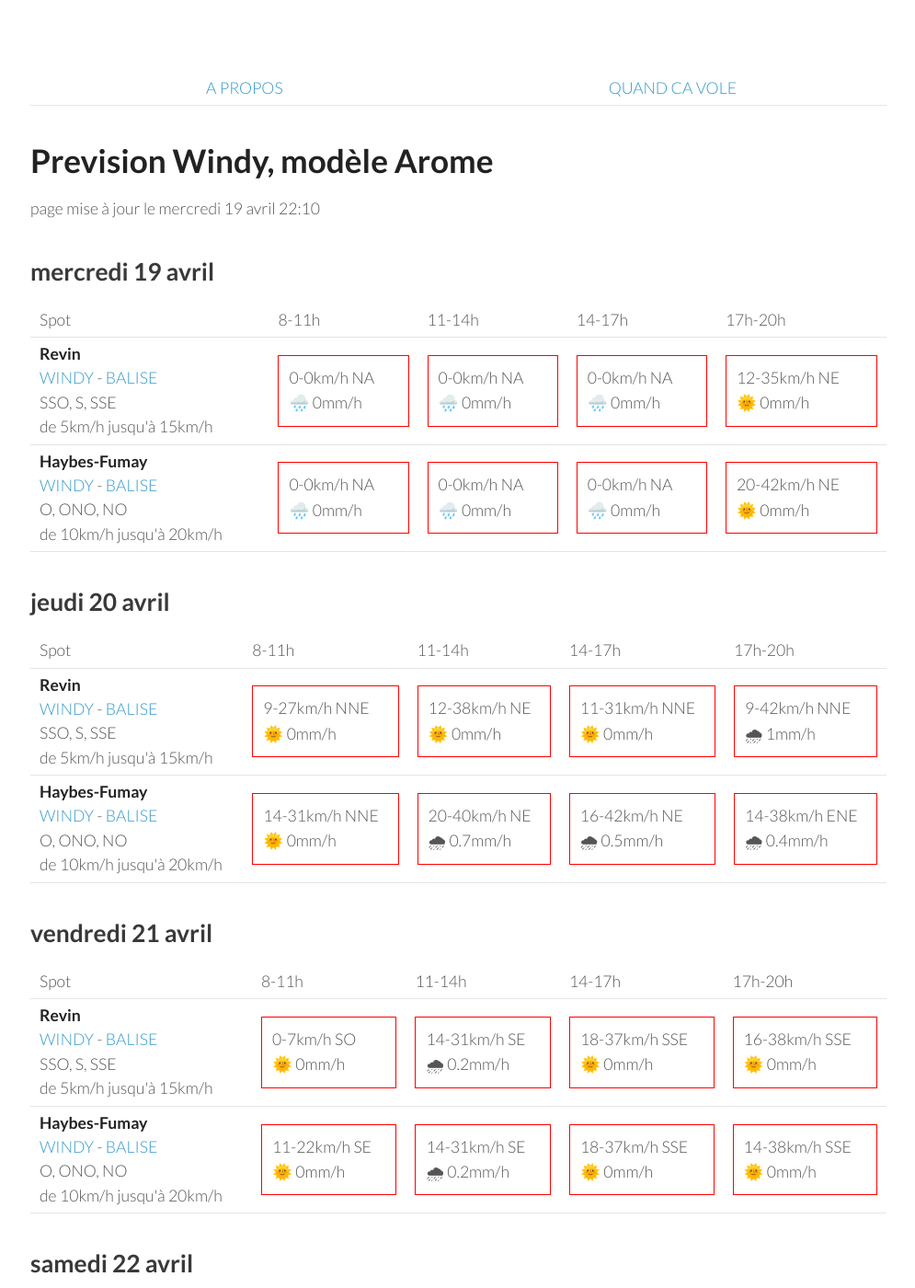
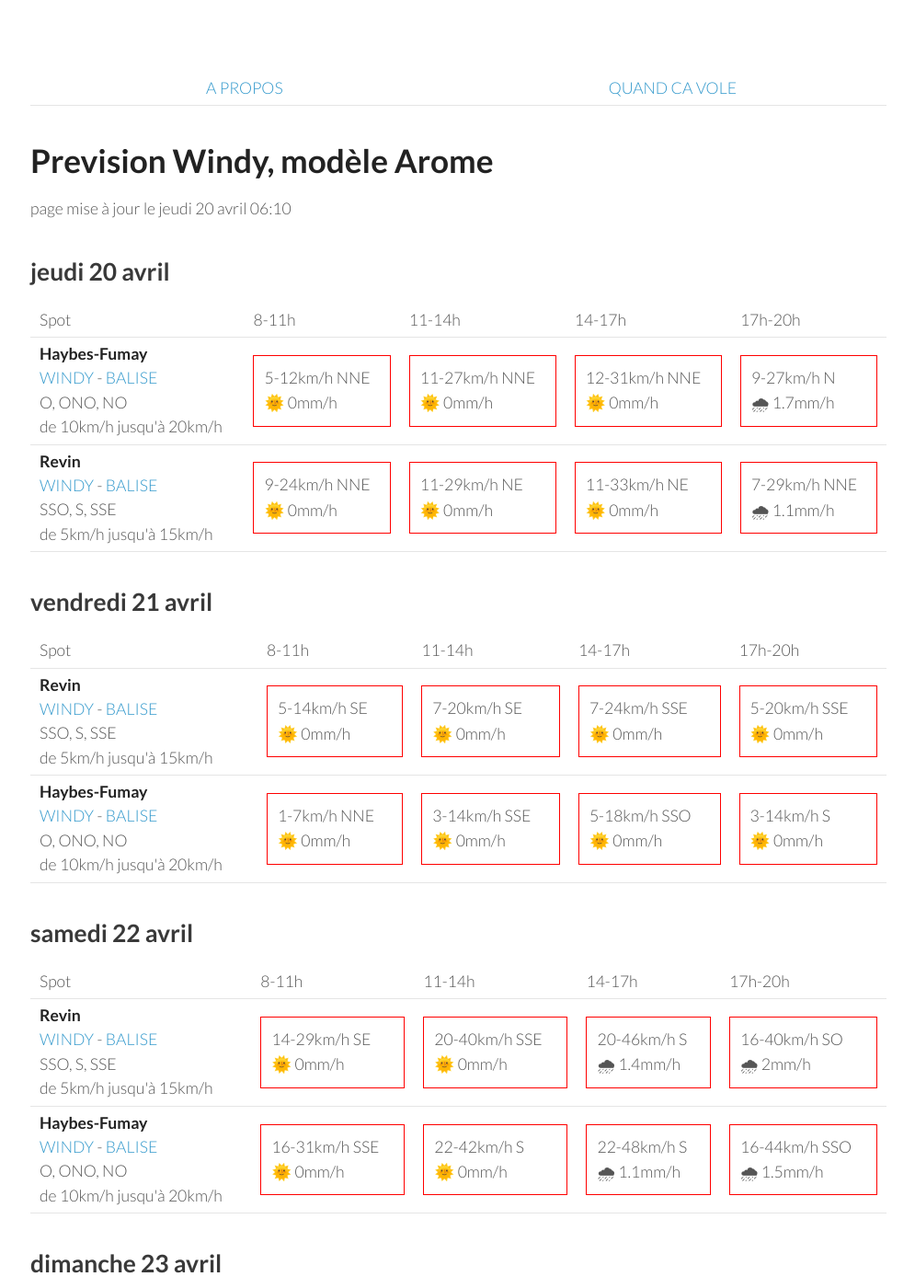
Before and after one commit to parapente-dans-le-nord/parapente-dans-le-nord.github.io, a Jekyll site: the page built from ardennes.markdown, in a window 1280 px wide and 1400 px high. Shown: the whole window at 92% size, without its empty margins (25-1020 px from the left). Built offline with Jekyll 4.4.1, drawn with Linux system fonts in a browser that asks for light colours; some of the changed text lies outside the part shown.

Commit message:
update index.markdown

```diff
--- a/ardennes.markdown
+++ b/ardennes.markdown
@@ -7,42 +7,8 @@ title:  "Tous les spots"
 {: .links}
 
 # Prevision Windy, modèle Arome
-page mise à jour le mercredi 19 avril 22:10
+page mise à jour le jeudi 20 avril 06:10
 
-## mercredi 19 avril
-
-{::nomarkdown}
-<table>
-  <tbody>
-    <tr>
-      <td>Spot</td>
-      <td>8-11h</td>
-      <td>11-14h</td>
-      <td>14-17h</td>
-      <td>17h-20h</td>
-    </tr>
-<tr>
-        <td><strong>Revin</strong><br><a href="https://windy.com/49.948/4.625?49.543,4.625,8">WINDY</a> - <span class=""><a href="http://www.balisemeteo.com/balise.php?idBalise=5019">BALISE</a> </span><br> <span class="vent-favorable">SSO, S, SSE</span><br><span class="force-vent">de 5km/h jusqu'à 15km/h</span> </td>
-
-            <td><div class="not-flyable"><p>0-0km/h NA</p><p>🌧️ 0mm/h</p></div></td>
-            <td><div class="not-flyable"><p>0-0km/h NA</p><p>🌧️ 0mm/h</p></div></td>
-            <td><div class="not-flyable"><p>0-0km/h NA</p><p>🌧️ 0mm/h</p></div></td>
-            <td><div class="not-flyable"><p>12-35km/h NE</p><p>🌞 0mm/h</p></div></td>
-
-    </tr>
-<tr>
-        <td><strong>Haybes-Fumay</strong><br><a href="https://windy.com/49.998/4.715?49.913,4.738,10">WINDY</a> - <span class=""><a href="http://www.balisemeteo.com/balise.php?idBalise=104">BALISE</a> </span><br> <span class="vent-favorable">O, ONO, NO</span><br><span class="force-vent">de 10km/h jusqu'à 20km/h</span> </td>
-
-            <td><div class="not-flyable"><p>0-0km/h NA</p><p>🌧️ 0mm/h</p></div></td>
-            <td><div class="not-flyable"><p>0-0km/h NA</p><p>🌧️ 0mm/h</p></div></td>
-            <td><div class="not-flyable"><p>0-0km/h NA</p><p>🌧️ 0mm/h</p></div></td>
-            <td><div class="not-flyable"><p>20-42km/h NE</p><p>🌞 0mm/h</p></div></td>
-
-    </tr>
-
-</tbody>
-</table>
-{:/}
 ## jeudi 20 avril
 
 {::nomarkdown}
@@ -56,22 +22,22 @@ page mise à jour le mercredi 19 avril 22:10
       <td>17h-20h</td>
     </tr>
 <tr>
-        <td><strong>Revin</strong><br><a href="https://windy.com/49.948/4.625?49.543,4.625,8">WINDY</a> - <span class=""><a href="http://www.balisemeteo.com/balise.php?idBalise=5019">BALISE</a> </span><br> <span class="vent-favorable">SSO, S, SSE</span><br><span class="force-vent">de 5km/h jusqu'à 15km/h</span> </td>
+        <td><strong>Haybes-Fumay</strong><br><a href="https://windy.com/49.998/4.715?49.913,4.738,10">WINDY</a> - <span class=""><a href="http://www.balisemeteo.com/balise.php?idBalise=104">BALISE</a> </span><br> <span class="vent-favorable">O, ONO, NO</span><br><span class="force-vent">de 10km/h jusqu'à 20km/h</span> </td>
 
-            <td><div class="not-flyable"><p>9-27km/h NNE</p><p>🌞 0mm/h</p></div></td>
-            <td><div class="not-flyable"><p>12-38km/h NE</p><p>🌞 0mm/h</p></div></td>
-            <td><div class="not-flyable"><p>11-31km/h NNE</p><p>🌞 0mm/h</p></div></td>
-            <td><div class="not-flyable"><p>9-42km/h NNE</p><p>🌧 1mm/h</p></div></td>
+            <td><div class="not-flyable"><p>5-12km/h NNE</p><p>🌞 0mm/h</p></div></td>
+            <td><div class="not-flyable"><p>11-27km/h NNE</p><p>🌞 0mm/h</p></div></td>
+            <td><div class="not-flyable"><p>12-31km/h NNE</p><p>🌞 0mm/h</p></div></td>
+            <td><div class="not-flyable"><p>9-27km/h N</p><p>🌧 1.7mm/h</p></div></td>
 
 
     </tr>
 <tr>
-        <td><strong>Haybes-Fumay</strong><br><a href="https://windy.com/49.998/4.715?49.913,4.738,10">WINDY</a> - <span class=""><a href="http://www.balisemeteo.com/balise.php?idBalise=104">BALISE</a> </span><br> <span class="vent-favorable">O, ONO, NO</span><br><span class="force-vent">de 10km/h jusqu'à 20km/h</span> </td>
+        <td><strong>Revin</strong><br><a href="https://windy.com/49.948/4.625?49.543,4.625,8">WINDY</a> - <span class=""><a href="http://www.balisemeteo.com/balise.php?idBalise=5019">BALISE</a> </span><br> <span class="vent-favorable">SSO, S, SSE</span><br><span class="force-vent">de 5km/h jusqu'à 15km/h</span> </td>
 
-            <td><div class="not-flyable"><p>14-31km/h NNE</p><p>🌞 0mm/h</p></div></td>
-            <td><div class="not-flyable"><p>20-40km/h NE</p><p>🌧 0.7mm/h</p></div></td>
-            <td><div class="not-flyable"><p>16-42km/h NE</p><p>🌧 0.5mm/h</p></div></td>
-            <td><div class="not-flyable"><p>14-38km/h ENE</p><p>🌧 0.4mm/h</p></div></td>
+            <td><div class="not-flyable"><p>9-24km/h NNE</p><p>🌞 0mm/h</p></div></td>
+            <td><div class="not-flyable"><p>11-29km/h NE</p><p>🌞 0mm/h</p></div></td>
+            <td><div class="not-flyable"><p>11-33km/h NE</p><p>🌞 0mm/h</p></div></td>
+            <td><div class="not-flyable"><p>7-29km/h NNE</p><p>🌧 1.1mm/h</p></div></td>
 
 
     </tr>
@@ -94,20 +60,20 @@ page mise à jour le mercredi 19 avril 22:10
 <tr>
         <td><strong>Revin</strong><br><a href="https://windy.com/49.948/4.625?49.543,4.625,8">WINDY</a> - <span class=""><a href="http://www.balisemeteo.com/balise.php?idBalise=5019">BALISE</a> </span><br> <span class="vent-favorable">SSO, S, SSE</span><br><span class="force-vent">de 5km/h jusqu'à 15km/h</span> </td>
 
-            <td><div class="not-flyable"><p>0-7km/h SO</p><p>🌞 0mm/h</p></div></td>
-            <td><div class="not-flyable"><p>14-31km/h SE</p><p>🌧 0.2mm/h</p></div></td>
-            <td><div class="not-flyable"><p>18-37km/h SSE</p><p>🌞 0mm/h</p></div></td>
-            <td><div class="not-flyable"><p>16-38km/h SSE</p><p>🌞 0mm/h</p></div></td>
+            <td><div class="not-flyable"><p>5-14km/h SE</p><p>🌞 0mm/h</p></div></td>
+            <td><div class="not-flyable"><p>7-20km/h SE</p><p>🌞 0mm/h</p></div></td>
+            <td><div class="not-flyable"><p>7-24km/h SSE</p><p>🌞 0mm/h</p></div></td>
+            <td><div class="not-flyable"><p>5-20km/h SSE</p><p>🌞 0mm/h</p></div></td>
 
 
     </tr>
 <tr>
         <td><strong>Haybes-Fumay</strong><br><a href="https://windy.com/49.998/4.715?49.913,4.738,10">WINDY</a> - <span class=""><a href="http://www.balisemeteo.com/balise.php?idBalise=104">BALISE</a> </span><br> <span class="vent-favorable">O, ONO, NO</span><br><span class="force-vent">de 10km/h jusqu'à 20km/h</span> </td>
 
-            <td><div class="not-flyable"><p>11-22km/h SE</p><p>🌞 0mm/h</p></div></td>
-            <td><div class="not-flyable"><p>14-31km/h SE</p><p>🌧 0.2mm/h</p></div></td>
-            <td><div class="not-flyable"><p>18-37km/h SSE</p><p>🌞 0mm/h</p></div></td>
-            <td><div class="not-flyable"><p>14-38km/h SSE</p><p>🌞 0mm/h</p></div></td>
+            <td><div class="not-flyable"><p>1-7km/h NNE</p><p>🌞 0mm/h</p></div></td>
+            <td><div class="not-flyable"><p>3-14km/h SSE</p><p>🌞 0mm/h</p></div></td>
+            <td><div class="not-flyable"><p>5-18km/h SSO</p><p>🌞 0mm/h</p></div></td>
+            <td><div class="not-flyable"><p>3-14km/h S</p><p>🌞 0mm/h</p></div></td>
 
 
     </tr>
@@ -130,20 +96,20 @@ page mise à jour le mercredi 19 avril 22:10
 <tr>
         <td><strong>Revin</strong><br><a href="https://windy.com/49.948/4.625?49.543,4.625,8">WINDY</a> - <span class=""><a href="http://www.balisemeteo.com/balise.php?idBalise=5019">BALISE</a> </span><br> <span class="vent-favorable">SSO, S, SSE</span><br><span class="force-vent">de 5km/h jusqu'à 15km/h</span> </td>
 
-            <td><div class="not-flyable"><p>16-31km/h SE</p><p>🌞 0mm/h</p></div></td>
-            <td><div class="not-flyable"><p>20-42km/h SSE</p><p>🌞 0mm/h</p></div></td>
-            <td><div class="not-flyable"><p>29-55km/h S</p><p>🌧 0.8mm/h</p></div></td>
-            <td><div class="not-flyable"><p>35-74km/h SO</p><p>🌧 0.7mm/h</p></div></td>
+            <td><div class="not-flyable"><p>14-29km/h SE</p><p>🌞 0mm/h</p></div></td>
+            <td><div class="not-flyable"><p>20-40km/h SSE</p><p>🌞 0mm/h</p></div></td>
+            <td><div class="not-flyable"><p>20-46km/h S</p><p>🌧 1.4mm/h</p></div></td>
+            <td><div class="not-flyable"><p>16-40km/h SO</p><p>🌧 2mm/h</p></div></td>
 
 
     </tr>
 <tr>
         <td><strong>Haybes-Fumay</strong><br><a href="https://windy.com/49.998/4.715?49.913,4.738,10">WINDY</a> - <span class=""><a href="http://www.balisemeteo.com/balise.php?idBalise=104">BALISE</a> </span><br> <span class="vent-favorable">O, ONO, NO</span><br><span class="force-vent">de 10km/h jusqu'à 20km/h</span> </td>
 
-            <td><div class="not-flyable"><p>18-35km/h SSE</p><p>🌞 0mm/h</p></div></td>
-            <td><div class="not-flyable"><p>22-44km/h SSE</p><p>🌧 0.2mm/h</p></div></td>
-            <td><div class="not-flyable"><p>29-61km/h S</p><p>🌧 0.7mm/h</p></div></td>
-            <td><div class="not-flyable"><p>33-75km/h SO</p><p>🌧 0.4mm/h</p></div></td>
+            <td><div class="not-flyable"><p>16-31km/h SSE</p><p>🌞 0mm/h</p></div></td>
+            <td><div class="not-flyable"><p>22-42km/h S</p><p>🌞 0mm/h</p></div></td>
+            <td><div class="not-flyable"><p>22-48km/h S</p><p>🌧 1.1mm/h</p></div></td>
+            <td><div class="not-flyable"><p>16-44km/h SSO</p><p>🌧 1.5mm/h</p></div></td>
 
 
     </tr>
@@ -164,22 +130,22 @@ page mise à jour le mercredi 19 avril 22:10
       <td>17h-20h</td>
     </tr>
 <tr>
-        <td><strong>Revin</strong><br><a href="https://windy.com/49.948/4.625?49.543,4.625,8">WINDY</a> - <span class=""><a href="http://www.balisemeteo.com/balise.php?idBalise=5019">BALISE</a> </span><br> <span class="vent-favorable">SSO, S, SSE</span><br><span class="force-vent">de 5km/h jusqu'à 15km/h</span> </td>
+        <td><strong>Haybes-Fumay</strong><br><a href="https://windy.com/49.998/4.715?49.913,4.738,10">WINDY</a> - <span class=""><a href="http://www.balisemeteo.com/balise.php?idBalise=104">BALISE</a> </span><br> <span class="vent-favorable">O, ONO, NO</span><br><span class="force-vent">de 10km/h jusqu'à 20km/h</span> </td>
 
-            <td><div class="not-flyable"><p>16-29km/h SO</p><p>🌞 0mm/h</p></div></td>
-            <td><div class="not-flyable"><p>24-46km/h SO</p><p>🌞 0mm/h</p></div></td>
-            <td><div class="not-flyable"><p>25-55km/h OSO</p><p>🌧 0.3mm/h</p></div></td>
-            <td><div class="not-flyable"><p>22-51km/h OSO</p><p>🌧 0.5mm/h</p></div></td>
+            <td><div class="not-flyable"><p>24-48km/h OSO</p><p>🌧 1.3mm/h</p></div></td>
+            <td><div class="not-flyable"><p>25-50km/h OSO</p><p>🌧 0.3mm/h</p></div></td>
+            <td><div class="not-flyable"><p>25-55km/h OSO</p><p>🌧 0.2mm/h</p></div></td>
+            <td><div class="not-flyable"><p>22-51km/h OSO</p><p>🌧 0.2mm/h</p></div></td>
 
 
     </tr>
 <tr>
-        <td><strong>Haybes-Fumay</strong><br><a href="https://windy.com/49.998/4.715?49.913,4.738,10">WINDY</a> - <span class=""><a href="http://www.balisemeteo.com/balise.php?idBalise=104">BALISE</a> </span><br> <span class="vent-favorable">O, ONO, NO</span><br><span class="force-vent">de 10km/h jusqu'à 20km/h</span> </td>
+        <td><strong>Revin</strong><br><a href="https://windy.com/49.948/4.625?49.543,4.625,8">WINDY</a> - <span class=""><a href="http://www.balisemeteo.com/balise.php?idBalise=5019">BALISE</a> </span><br> <span class="vent-favorable">SSO, S, SSE</span><br><span class="force-vent">de 5km/h jusqu'à 15km/h</span> </td>
 
-            <td><div class="not-flyable"><p>16-31km/h SO</p><p>🌞 0mm/h</p></div></td>
-            <td><div class="not-flyable"><p>24-48km/h SO</p><p>🌞 0mm/h</p></div></td>
-            <td><div class="not-flyable"><p>25-55km/h OSO</p><p>🌧 0.2mm/h</p></div></td>
-            <td><div class="not-flyable"><p>22-51km/h OSO</p><p>🌧 0.2mm/h</p></div></td>
+            <td><div class="not-flyable"><p>24-50km/h OSO</p><p>🌧 1.5mm/h</p></div></td>
+            <td><div class="not-flyable"><p>25-50km/h OSO</p><p>🌧 0.3mm/h</p></div></td>
+            <td><div class="not-flyable"><p>25-55km/h OSO</p><p>🌧 0.3mm/h</p></div></td>
+            <td><div class="not-flyable"><p>22-51km/h OSO</p><p>🌧 0.5mm/h</p></div></td>
 
 
     </tr>
```
